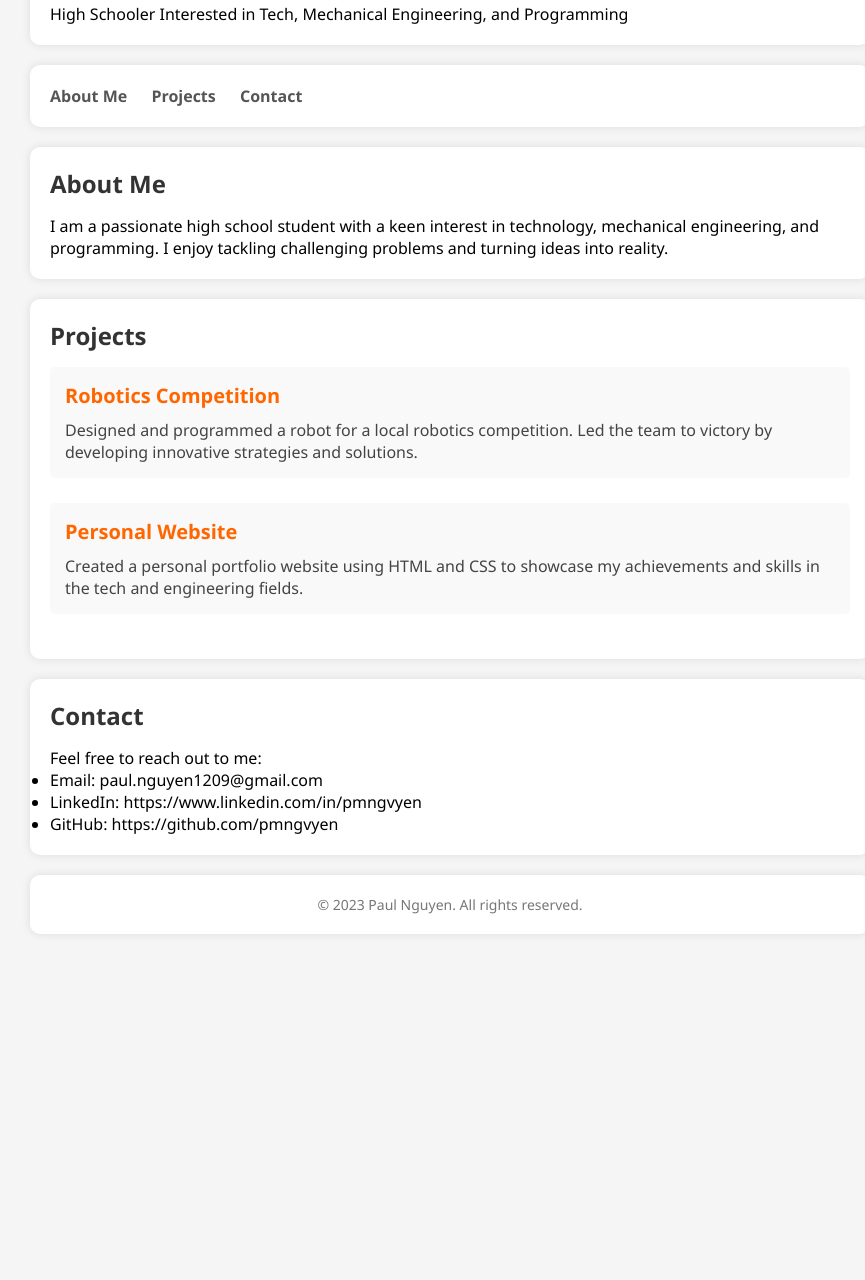
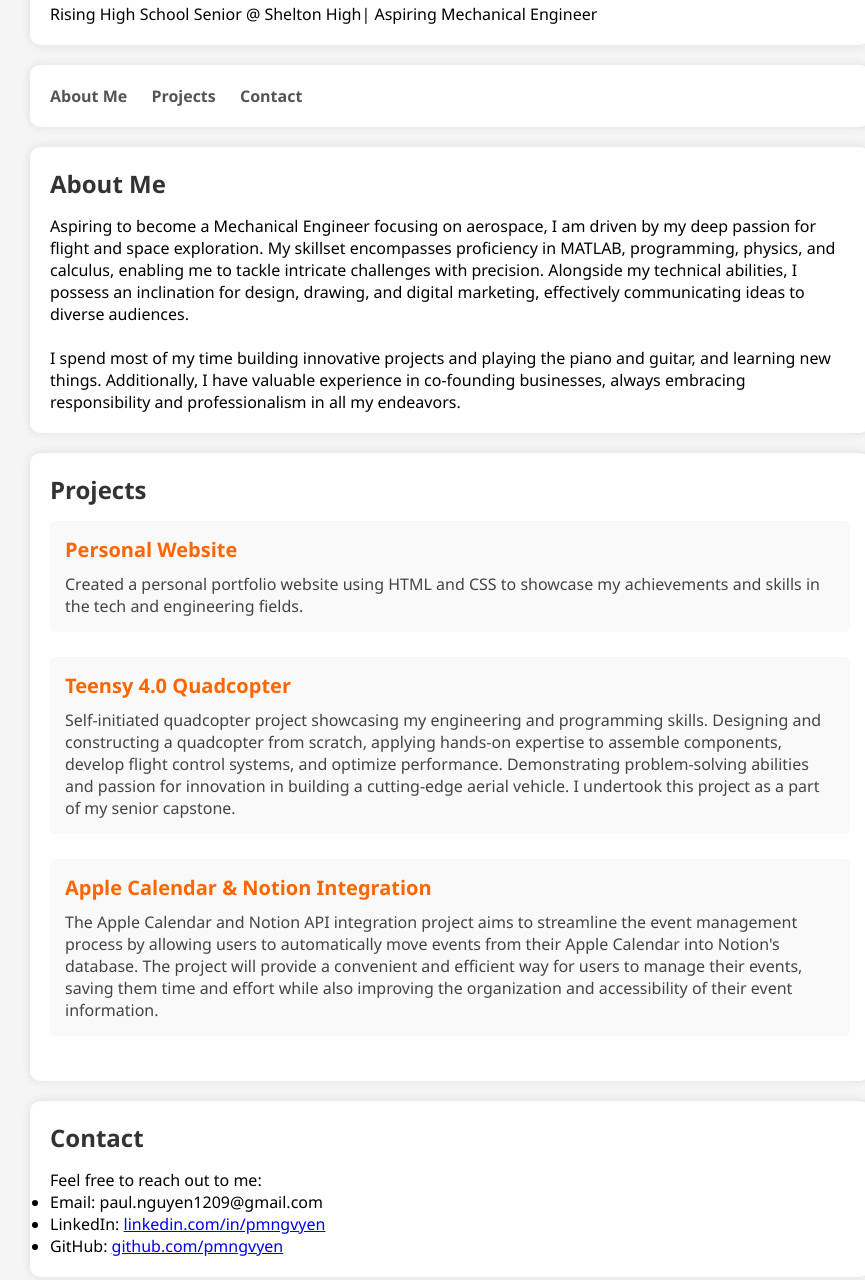
Before and after one commit to pmngvyen/pmngvyen.github.io, a plain HTML site: page index.html in a window 1280 px wide. Shown: the part 70-1350 px from the top of the page, without its empty margins (190-1055 px from the left). Before the commit the page ends 1024 px from the top, so only its background shows below. Drawn offline with Linux system fonts and the light colour scheme.

Commit message:
Update index.html

```diff
--- a/index.html
+++ b/index.html
@@ -9,7 +9,7 @@
 <body>
   <header>
     <h1>Paul Nguyen</h1>
-    <p>High Schooler Interested in Tech, Mechanical Engineering, and Programming</p>
+    <p>Rising High School Senior @ Shelton High| Aspiring Mechanical Engineer</p>
   </header>
   <nav>
     <ul>
@@ -20,17 +20,23 @@
   </nav>
   <section id="about">
     <h2>About Me</h2>
-    <p>I am a passionate high school student with a keen interest in technology, mechanical engineering, and programming. I enjoy tackling challenging problems and turning ideas into reality.</p>
+    <p>Aspiring to become a Mechanical Engineer focusing on aerospace, I am driven by my deep passion for flight and space exploration. My skillset encompasses proficiency in MATLAB, programming, physics, and calculus, enabling me to tackle intricate challenges with precision. Alongside my technical abilities, I possess an inclination for design, drawing, and digital marketing, effectively communicating ideas to diverse audiences.</p>
+    <br>
+    <p>I spend most of my time building innovative projects and playing the piano and guitar, and learning new things. Additionally, I have valuable experience in co-founding businesses, always embracing responsibility and professionalism in all my endeavors.</p>
   </section>
   <section id="projects">
     <h2>Projects</h2>
     <div class="project">
-      <h3>Robotics Competition</h3>
-      <p>Designed and programmed a robot for a local robotics competition. Led the team to victory by developing innovative strategies and solutions.</p>
+      <h3>Personal Website</h3>
+      <p>Created a personal portfolio website using HTML and CSS to showcase my achievements and skills in the tech and engineering fields.</p>
     </div>
     <div class="project">
-      <h3>Personal Website</h3>
-      <p>Created a personal portfolio website using HTML and CSS to showcase my achievements and skills in the tech and engineering fields.</p>
+      <h3>Teensy 4.0 Quadcopter</h3>
+      <p>Self-initiated quadcopter project showcasing my engineering and programming skills. Designing and constructing a quadcopter from scratch, applying hands-on expertise to assemble components, develop flight control systems, and optimize performance. Demonstrating problem-solving abilities and passion for innovation in building a cutting-edge aerial vehicle. I undertook this project as a part of my senior capstone.</p>
+    </div>
+    <div class="project">
+      <h3>Apple Calendar & Notion Integration</h3>
+      <p>The Apple Calendar and Notion API integration project aims to streamline the event management process by allowing users to automatically move events from their Apple Calendar into Notion's database. The project will provide a convenient and efficient way for users to manage their events, saving them time and effort while also improving the organization and accessibility of their event information.</p>
     </div>
   </section>
   <section id="contact">
@@ -38,8 +44,8 @@
     <p>Feel free to reach out to me:</p>
     <ul>
       <li>Email: paul.nguyen1209@gmail.com</li>
-      <li>LinkedIn: https://www.linkedin.com/in/pmngvyen</li>
-      <li>GitHub: https://github.com/pmngvyen </li>
+      <li>LinkedIn: <a href="https://www.linkedin.com/in/pmngvyen/">linkedin.com/in/pmngvyen</a></li>
+      <li>GitHub: <a href="https://github.com/pmngvyen">github.com/pmngvyen</a></li>
     </ul>
   </section>
   <footer>
```
